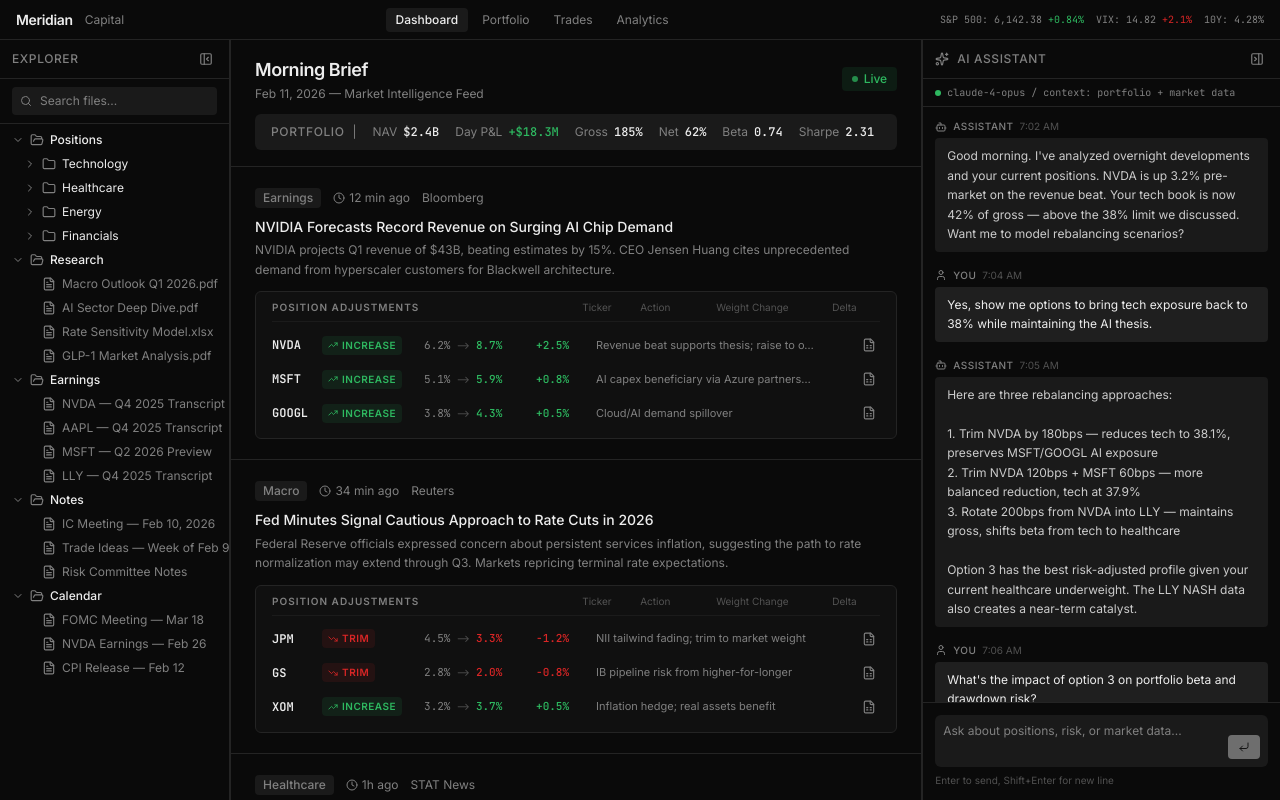
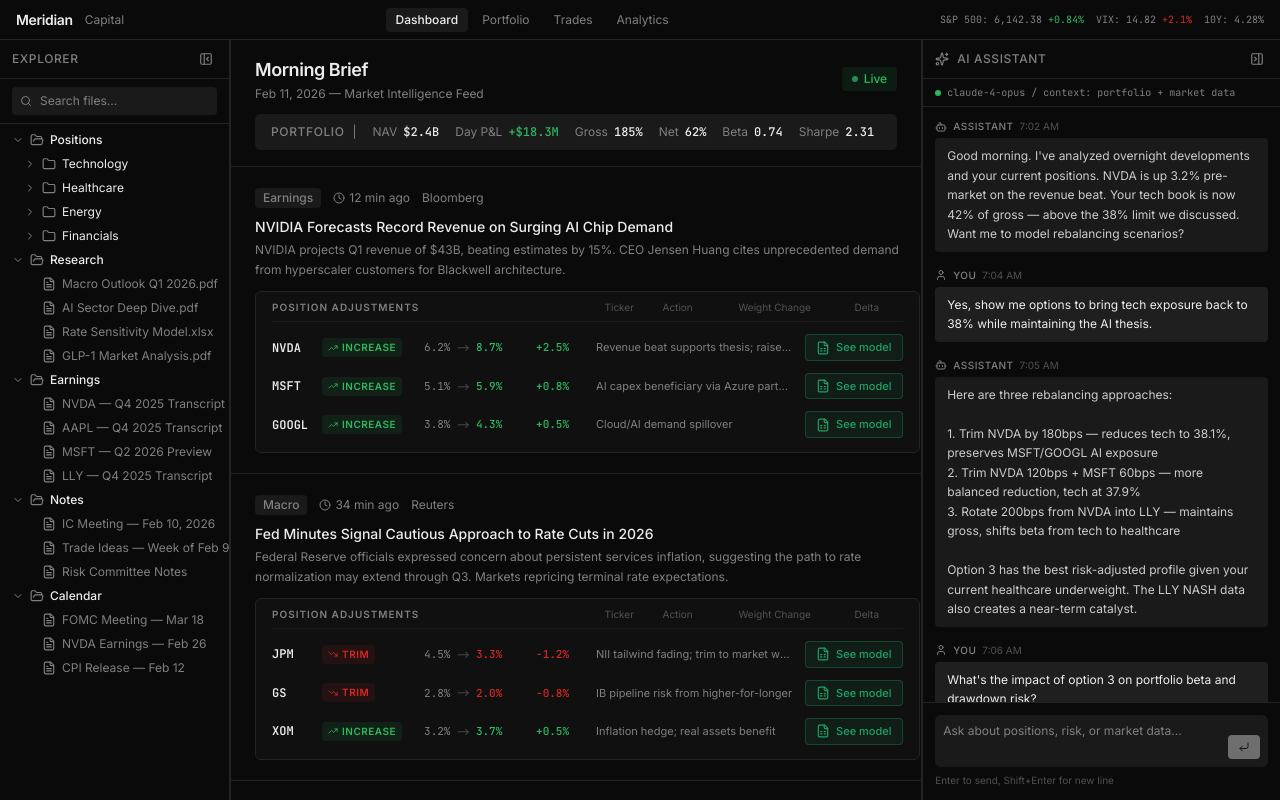
Before and after one commit to skylerlchan/v0-hedge-fund-dashboard-2, a Next.js app: page / in a window 1280 px wide. Built offline with nearby package versions, Linux system fonts and the light colour scheme.

Commit message:
feat: enhance "See model" button with distinct green design\n\nAdd green chip style with tooltip for better UX.

```diff
--- a/components/news-feed.tsx
+++ b/components/news-feed.tsx
@@ -218,10 +218,11 @@ function RecommendationRow({ rec }: { rec: PositionRecommendation }) {
           <TooltipTrigger asChild>
             <a
               href={excelPath}
-              className="ml-auto shrink-0 rounded p-1 text-muted-foreground transition-colors hover:bg-accent hover:text-positive"
+              className="ml-auto shrink-0 inline-flex items-center gap-1.5 rounded-md border border-[#21a366]/30 bg-[#21a366]/10 px-2.5 py-1 text-[11px] font-medium text-[#21a366] transition-colors hover:bg-[#21a366]/20 hover:border-[#21a366]/50"
               aria-label={`Open ${rec.ticker} position model spreadsheet`}
             >
               <FileSpreadsheet className="h-3.5 w-3.5" />
+              See model
             </a>
           </TooltipTrigger>
           <TooltipContent side="top" className="bg-popover text-popover-foreground border-border">
```
